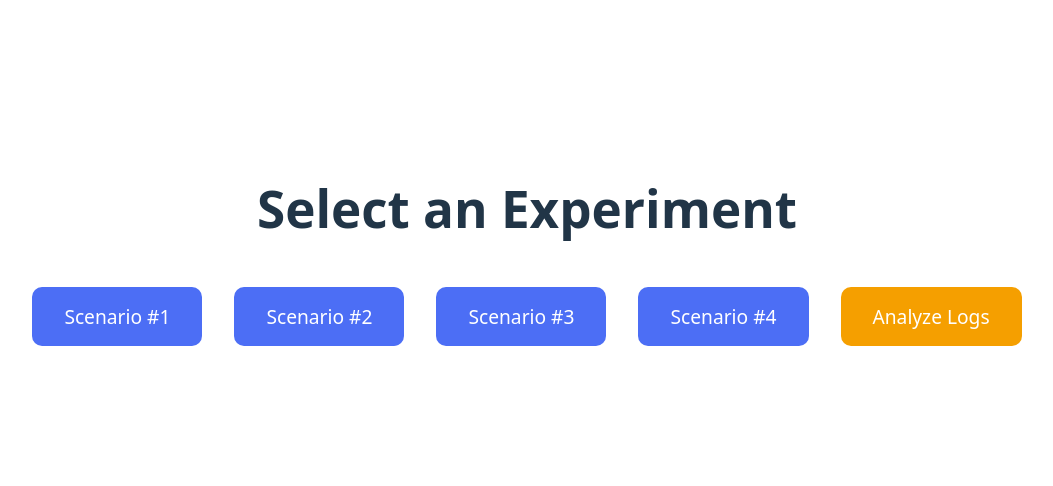
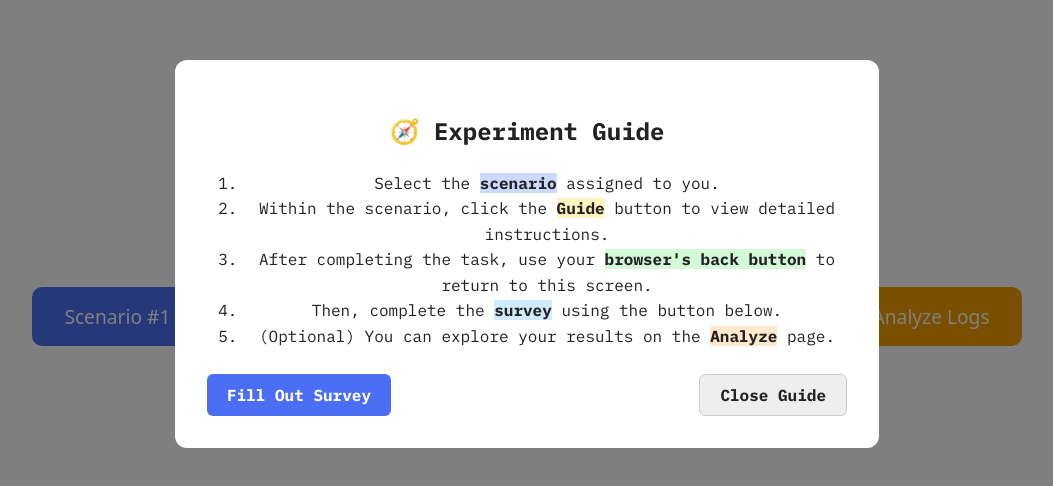
Before and after one commit to separk-1/VisCue, a React (Vite) app: page / in a window 1280 px wide. Shown: the part 146-632 px from the top of the page, without its empty margins (113-1166 px from the left). Built offline with nearby package versions, Linux system fonts and the light colour scheme.

Commit message:
add guide

```diff
--- a/src/ExperimentSelector.jsx
+++ b/src/ExperimentSelector.jsx
@@ -1,10 +1,16 @@
 import { useNavigate } from 'react-router-dom'
+import { useState } from 'react'
+import GuideModal from './components/GuideModal'
 
 export default function ExperimentSelector() {
   const navigate = useNavigate()
+  const [showGuide, setShowGuide] = useState(true)
 
   return (
     <div style={{ textAlign: 'center', padding: '3rem' }}>
+
+    {showGuide && <GuideModal onClose={() => setShowGuide(false)} />}
+
       <h1>Select an Experiment</h1>
       <div style={{ marginTop: '2rem' }}>
         <button onClick={() => navigate('/exp1')} style={btnStyle}>Scenario #1</button>
--- /dev/null
+++ b/src/components/GuideModal.jsx
@@ -0,0 +1,78 @@
+// src/components/GuideModal.jsx
+import React from 'react';
+
+export default function GuideModal({ onClose }) {
+  return (
+    <div style={{
+      position: 'fixed',
+      top: 0, left: 0, right: 0, bottom: 0,
+      backgroundColor: 'rgba(0,0,0,0.5)',
+      display: 'flex',
+      justifyContent: 'center',
+      alignItems: 'center',
+      zIndex: 1000
+    }}>
+      <div style={{
+        backgroundColor: '#fff',
+        padding: '2rem',
+        borderRadius: '12px',
+        width: '90%',
+        maxWidth: '640px',
+        maxHeight: '85%',
+        overflowY: 'auto',
+        fontFamily: "'IBM Plex Mono', monospace",
+        lineHeight: 1.6,
+        color: '#222'
+      }}>
+        <h2>🧭 Experiment Guide</h2>
+        <ol>
+        <li>
+            Select the <span style={{ backgroundColor: '#cddafd' }}><strong>scenario</strong></span> assigned to you.
+        </li>
+        <li>
+            Within the scenario, click the <span style={{ backgroundColor: '#fff3bf' }}><strong>Guide</strong></span> button to view detailed instructions.
+        </li>
+        <li>
+            After completing the task, use your <span style={{ backgroundColor: '#d3f9d8' }}><strong>browser's back button</strong></span> to return to this screen.
+        </li>
+        <li>
+            Then, complete the <span style={{ backgroundColor: '#d0ebff' }}><strong>survey</strong></span> using the button below.
+        </li>
+        <li>
+            <em>(Optional)</em> You can explore your results on the <span style={{ backgroundColor: '#ffe8cc' }}><strong>Analyze</strong></span> page.
+        </li>
+        </ol>
+
+
+
+        <div style={{ marginTop: '1.5rem', display: 'flex', justifyContent: 'space-between', gap: '1rem' }}>
+          <button
+            onClick={() => window.open('https://forms.gle/mAUwrjJmtKf3Uzwr6', '_blank')}
+            style={{
+              padding: '10px 20px',
+              borderRadius: '6px',
+              fontWeight: 'bold',
+              cursor: 'pointer',
+              backgroundColor: '#4C6EF5',
+              color: 'white',
+              border: 'none'
+            }}>
+            Fill Out Survey
+          </button>
+
+          <button onClick={onClose} style={{
+            padding: '10px 20px',
+            borderRadius: '6px',
+            fontWeight: 'bold',
+            cursor: 'pointer',
+            backgroundColor: '#eee',
+            color: '#222',
+            border: '1px solid #ccc'
+          }}>
+            Close Guide
+          </button>
+        </div>
+      </div>
+    </div>
+  );
+}
```
